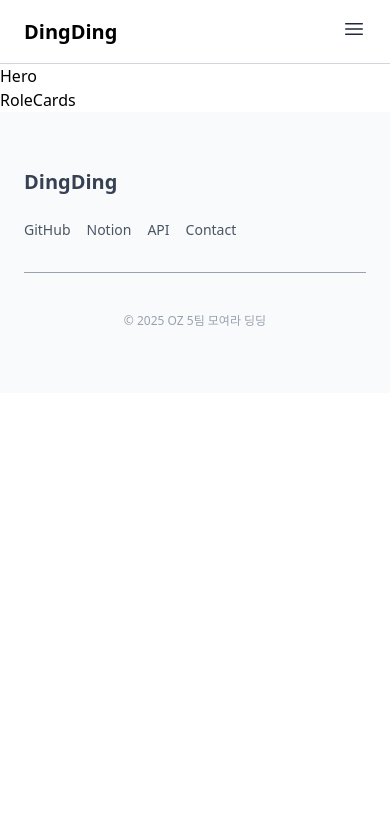
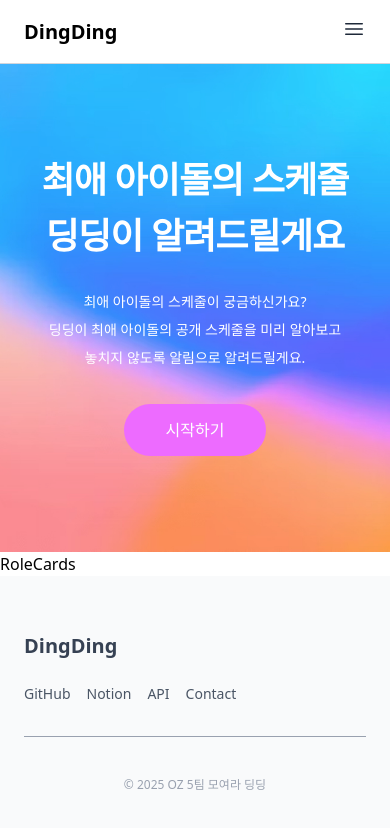
Before and after one commit to be-main-project-team5/main-FE, a React (Vite) app: page / in a window 390 px wide. Shown: the top 828 px of the page. Built offline with nearby package versions, Linux system fonts and the light colour scheme.

Commit message:
✨ Feat: Hero 배너 섹션 컴포넌트 추가 (#56)
반응형 레이아웃 적용

```diff
--- a/src/pages/landing/sections/Hero.tsx
+++ b/src/pages/landing/sections/Hero.tsx
@@ -1,7 +1,29 @@
+import clsx from 'clsx';
+
+import { Button } from '@/components/common/Button';
+
+const heroPositionStyle = 'mx-[calc(50%-50vw)]';
+const heroBackgroundStyle =
+  'bg-[url(@/assets/images/placeholder-lg.jpg)] bg-cover bg-center bg-no-repeat';
+
 function Hero() {
   return (
-    <div>
-      <span>Hero</span>
+    <div className={clsx(heroPositionStyle, heroBackgroundStyle)}>
+      <div className="flex flex-col items-center gap-8 bg-white/15 px-[2.5%] py-24 text-white md:p-24">
+        <h1 className="flex flex-col gap-4 text-center text-4xl font-bold tracking-tight break-keep sm:text-5xl xl:flex-row xl:gap-0">
+          <span className="hidden xl:block">최애 아이돌의 스케줄,&nbsp;</span>
+          <span className="block xl:hidden">최애 아이돌의 스케줄</span>
+          <span>딩딩이 알려드릴게요</span>
+        </h1>
+        <div className="text-center text-sm/7 font-medium sm:text-base/7">
+          <p>최애 아이돌의 스케줄이 궁금하신가요?</p>
+          <p>딩딩이 최애 아이돌의 공개 스케줄을 미리 알아보고</p>
+          <p>놓치지 않도록 알림으로 알려드릴게요.</p>
+        </div>
+        <Button variant="primary" size="lg" shape="pill">
+          시작하기
+        </Button>
+      </div>
     </div>
   );
 }
```
